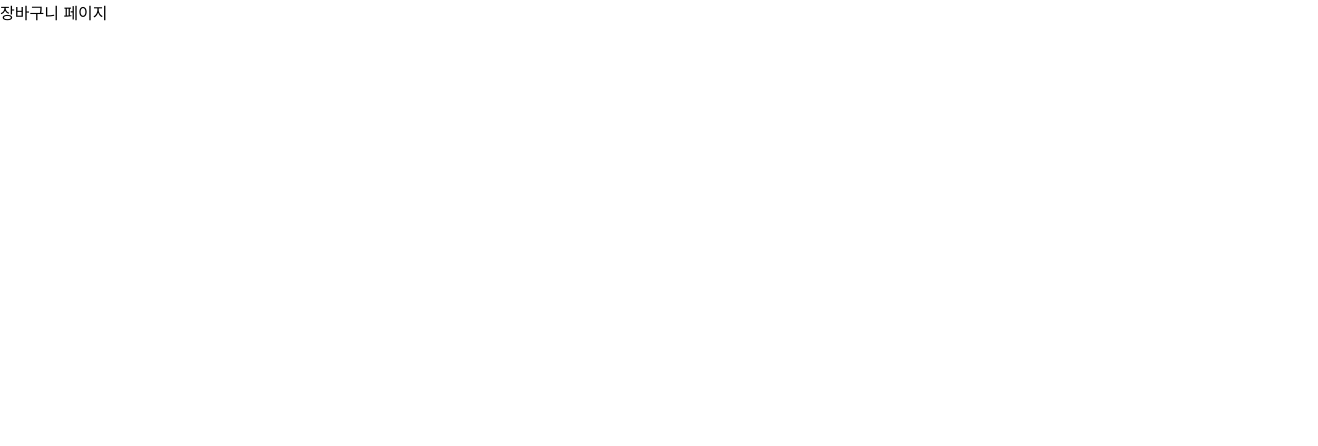
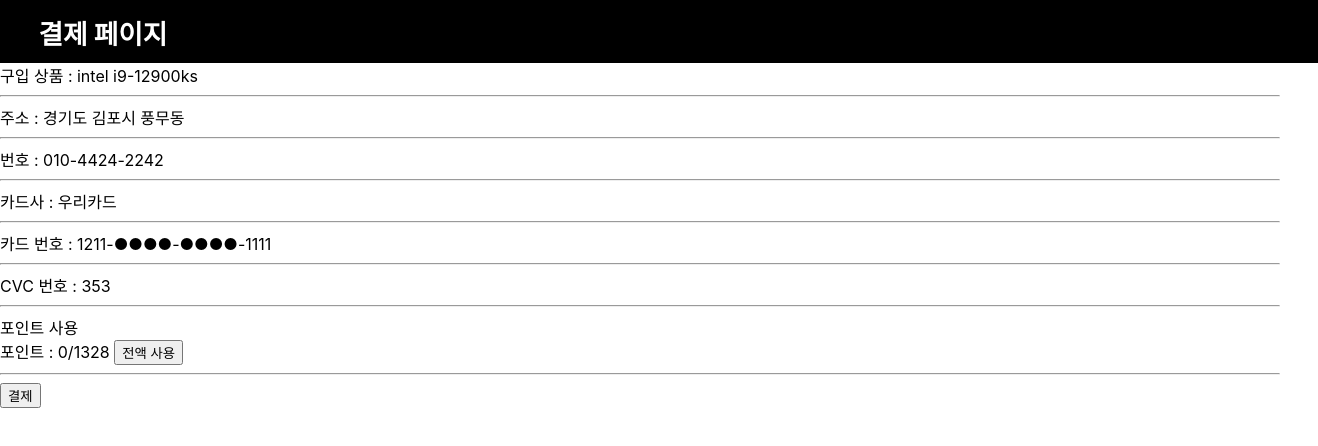
Before and after one commit to yooo-mean/ecommerce, a React (Create React App) app: page /ecommerce/basket in a window 1280 px wide. Shown: the top 446 px of the page, 1318 px wide, since content can reach past the window. Built offline with nearby package versions, Linux system fonts and the light colour scheme; the HTML template or start-up script is replaced by a standard one.

Commit message:
feat: 결제페이지, 마이페이지 틀 제작

```diff
--- a/package.json
+++ b/package.json
@@ -11,6 +11,7 @@
     "react-dom": "^18.2.0",
     "react-router-dom": "^6.4.1",
     "react-scripts": "5.0.1",
+    "styled-components": "^5.3.5",
     "web-vitals": "^2.1.4"
   },
   "scripts": {
--- a/src/App.css
+++ b/src/App.css
@@ -46,38 +46,3 @@
   font-size: 14pt;
   font-weight: bold;
 }
-
-.App-logo {
-  height: 40vmin;
-  pointer-events: none;
-}
-
-@media (prefers-reduced-motion: no-preference) {
-  .App-logo {
-    animation: App-logo-spin infinite 20s linear;
-  }
-}
-
-.App-header {
-  background-color: #282c34;
-  min-height: 100vh;
-  display: flex;
-  flex-direction: column;
-  align-items: center;
-  justify-content: center;
-  font-size: calc(10px + 2vmin);
-  color: white;
-}
-
-.App-link {
-  color: #61dafb;
-}
-
-@keyframes App-logo-spin {
-  from {
-    transform: rotate(0deg);
-  }
-  to {
-    transform: rotate(360deg);
-  }
-}
--- a/src/pages/Basket.jsx
+++ b/src/pages/Basket.jsx
@@ -1,5 +1,30 @@
 const Basket = () => {
-  return <div>장바구니 페이지</div>;
+  return (
+  <>
+  <header>
+    <span>결제 페이지</span>
+  </header>
+  <section>
+    <span>구입 상품 : intel i9-12900ks</span>
+    <hr></hr>
+    <span>주소 : 경기도 김포시 풍무동</span>
+    <hr></hr>
+    <span>번호 : 010-4424-2242</span>
+    <hr></hr>
+    <span>카드사 : 우리카드</span>
+    <hr></hr>
+    <span>카드 번호 : 1211-●●●●-●●●●-1111</span>
+    <hr></hr>
+    <span>CVC 번호 : 353</span>
+    <hr></hr>
+    <div>포인트 사용</div>
+    <span>포인트 : 0/1328 </span>
+    <button>전액 사용</button>
+    <hr></hr>
+    <button>결제</button>
+  </section>
+  </>
+  )
 };
 
 export default Basket;
--- a/src/pages/Home.jsx
+++ b/src/pages/Home.jsx
@@ -1,5 +1,23 @@
 const Home = () => {
-  return <div>홈</div>;
+  return (
+    <>
+      <header>
+        <span>유민몰</span>
+        <input></input>
+        <button>🔍</button>
+        <a>로그인|</a>
+        <a>회원가입|</a>
+        <a href="http://localhost:3000/ecommerce/product/1">마이페이지</a>
+      </header>
+      <aside>
+        <a href="http://localhost:3000/ecommerce/product/1">가전제품</a>
+        <a href="http://localhost:3000/ecommerce/product/1">컴퓨터</a>
+        <a href="http://localhost:3000/ecommerce/product/1">전자제품</a>
+        <a href="http://localhost:3000/ecommerce/product/1">남성의류</a>
+        <a href="http://localhost:3000/ecommerce/basket">결제</a>
+      </aside>
+    </>
+  )
 };
 
 export default Home;
--- a/src/pages/ProductDetail.jsx
+++ b/src/pages/ProductDetail.jsx
@@ -1,5 +1,31 @@
 const ProductDetail = () => {
-  return <div>상품상세 페이지</div>;
+  return (
+    <>
+    <header>
+      <span>유민몰</span>
+      <span>정유민 님</span>
+      <span>포인트 : 130000</span>
+    </header>
+    <section>
+      <span>최근 구매 상품</span>
+      <hr></hr>
+      <span>0</span>
+      <hr></hr>
+      <span>최근 구매 내역</span>
+      <hr></hr>
+      <span>0</span>
+      <hr></hr>
+      <span>장바구니</span>
+      <hr></hr>
+      <span>0</span>
+      <hr></hr>
+      <span>찜목록</span>
+      <hr></hr>
+      <span>0</span>
+      <hr></hr>
+    </section>
+  </>
+  )
 };
 
 export default ProductDetail;
```
Also changed, not shown: 1 other file (tests, documents, lock files or other folders).
